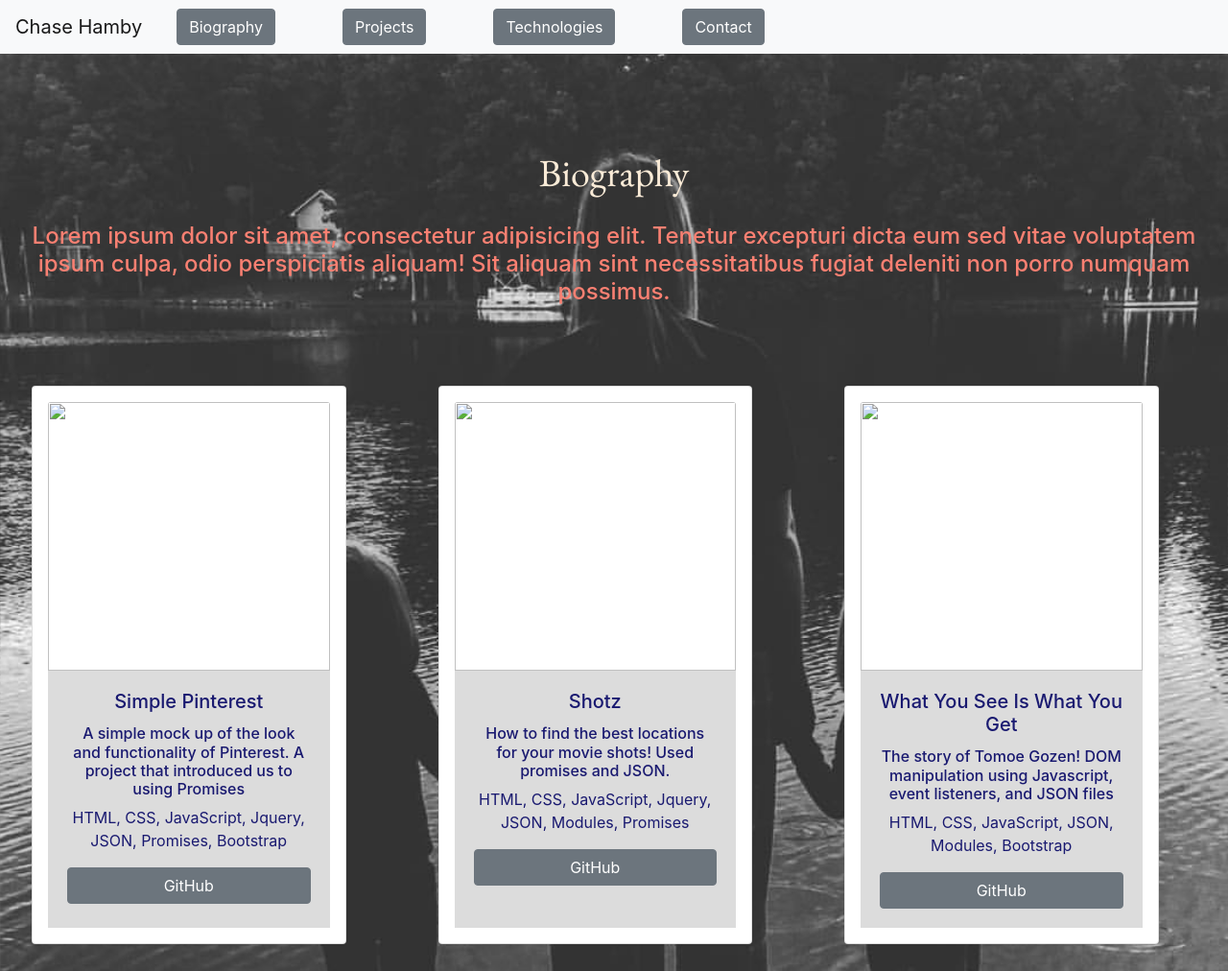
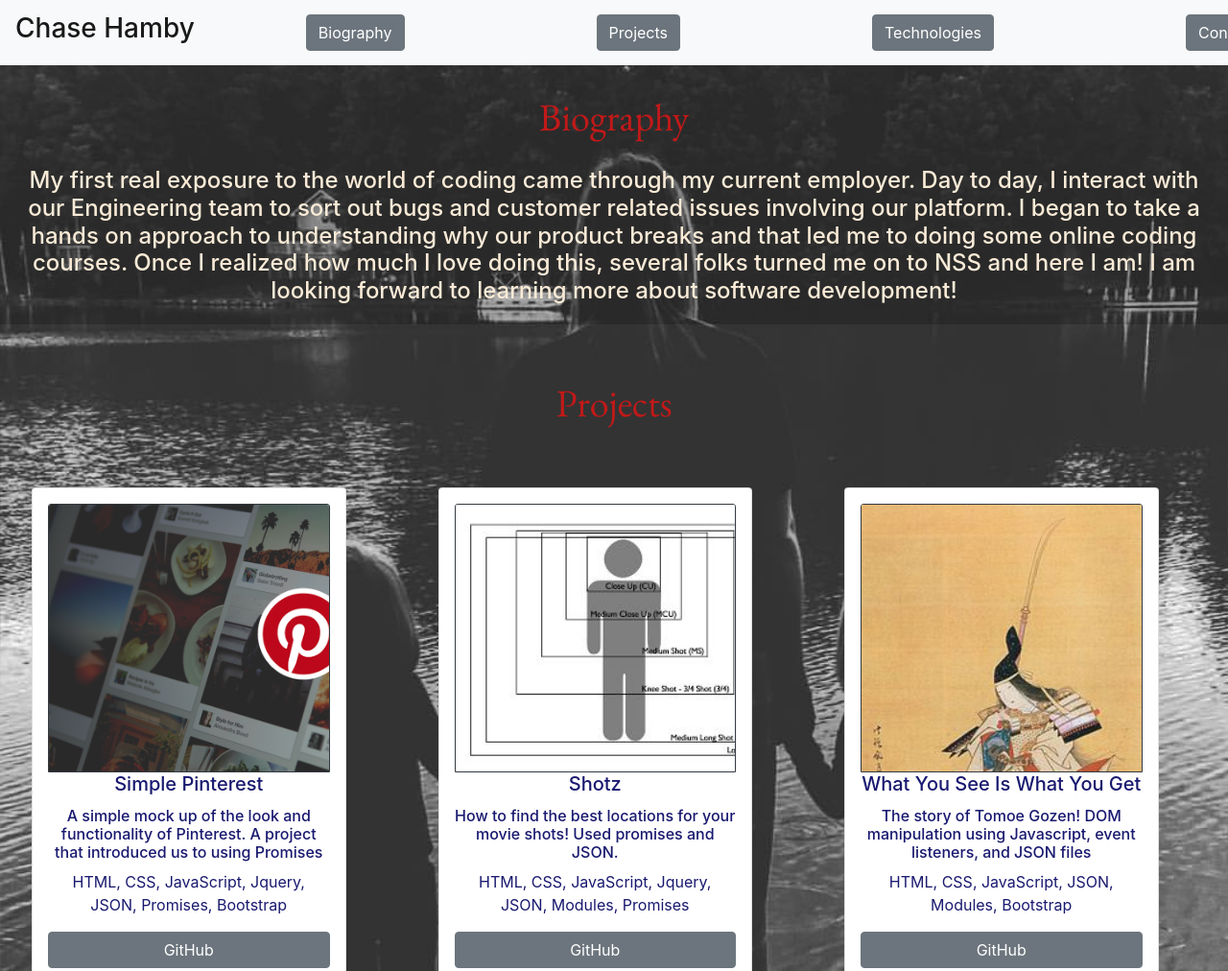
Before and after one commit to ChaseHamby/Personal-Bio-Site, a website built with webpack: page src/index.html in a window 1280 px wide. Shown: the top 1012 px of the page at 96% size. Built offline with nearby package versions, Linux system fonts and the light colour scheme; data requests are answered from the project's data file; files whose address does not match are found by name.

Commit message:
styling looks gooood

```diff
--- a/db/projects.json
+++ b/db/projects.json
@@ -3,7 +3,7 @@
   {
     "id": "project1",
     "title": "Simple Pinterest",
-    "imageUrl": "<img src='http://cdn.akc.org/content/article-body-image/funny-pembroke_welsh_corgi.jpg'>",
+    "imageUrl": "https://github.com/ChaseHamby/Personal-Bio-Site/blob/master/src/images/pinterest.png?raw=true",
     "description": "A simple mock up of the look and functionality of Pinterest. A project that introduced us to using Promises",
     "technologiesUsed":"HTML, CSS, JavaScript, Jquery, JSON, Promises, Bootstrap",
     "githubUrl": "https://github.com/ChaseHamby/simple-pinterest"
@@ -11,7 +11,7 @@
   {
     "id": "project2",
     "title": "Shotz",
-    "imageUrl": "<img src='https://user-images.githubusercontent.com/16019344/47607593-a1cc6580-d9e7-11e8-9c6b-d0d9d2cc2c2a.png'>",
+    "imageUrl": "https://github.com/ChaseHamby/Personal-Bio-Site/blob/master/src/images/shotz.jpg?raw=true",
     "description": "How to find the best locations for your movie shots! Used promises and JSON.",
     "technologiesUsed":"HTML, CSS, JavaScript, Jquery, JSON, Modules, Promises",
     "githubUrl": "https://github.com/ChaseHamby/shotz"
@@ -19,7 +19,7 @@
   {
     "id": "project3",
     "title": "What You See Is What You Get",
-    "imageUrl": "<img src='http://cdn.akc.org/content/article-body-image/funny-pembroke_welsh_corgi.jpg'>",
+    "imageUrl": "https://github.com/ChaseHamby/Personal-Bio-Site/blob/master/src/images/tomoe.jpg?raw=true",
     "description": "The story of Tomoe Gozen! DOM manipulation using Javascript, event listeners, and JSON files",
     "technologiesUsed":"HTML, CSS, JavaScript, JSON, Modules, Bootstrap",
     "githubUrl": "https://github.com/ChaseHamby/What-You-See-Is-What-You-Get"
@@ -27,7 +27,7 @@
   {
     "id": "project4",
     "title": "Thrones",
-    "imageUrl": "<img src='http://cdn.akc.org/content/article-body-image/funny-pembroke_welsh_corgi.jpg'>",
+    "imageUrl":"https://github.com/ChaseHamby/Personal-Bio-Site/blob/master/src/images/thrones.jpeg?raw=true",
     "description": "A Game of Thrones site where you can sort characters based on their house. Project utilized to give us more experience with JS event listeners",
     "technologiesUsed":"HTML, CSS, JavaScript, JSON, Modules, Bootstrap",
     "githubUrl": "https://github.com/ChaseHamby/thrones"
@@ -35,7 +35,7 @@
   {
     "id": "project5",
     "title": "Adoption Website",
-    "imageUrl": "<img src='http://cdn.akc.org/content/article-body-image/funny-pembroke_welsh_corgi.jpg'>",
+    "imageUrl": "https://github.com/ChaseHamby/Personal-Bio-Site/blob/master/src/images/adoption.jpg?raw=true",
     "description": "An adoption website where you are able to sort based on pet type (cat, dino, dog, or all). Very similar to the Thrones project in that it gave us more experience with event listeners.",
     "technologiesUsed":"HTML, CSS, Vanilla JavaScript, Version Control with Github, Bootstrap",
     "githubUrl": "https://github.com/ChaseHamby/Adoption-Website"
@@ -43,7 +43,7 @@
   {
     "id": "project6",
     "title": "Sorting Hat",
-    "imageUrl": "<img src='http://cdn.akc.org/content/article-body-image/funny-pembroke_welsh_corgi.jpg'>",
+    "imageUrl": "https://github.com/ChaseHamby/Personal-Bio-Site/blob/master/src/images/sorting.jpeg?raw=true",
     "description": "A project that brings Hogwarts' Sorting Hat to life! Users are able to sort students into Houses and expel them. Worked with event listeners (particularly click events).",
     "technologiesUsed":"HTML, CSS, Vanilla JavaScript, Version Control with Github",
     "githubUrl": "https://github.com/ChaseHamby/Sorting-Hat"
@@ -51,7 +51,7 @@
   {
     "id": "project7",
     "title": "Language Translator",
-    "imageUrl": "<img src='https://encrypted-tbn0.gstatic.com/images?q=tbn:ANd9GcS5Sj5Az7s0LcfkSe_i3amfURfXhgL2dDMPO-JV_S23QsC2CMl9'>",
+    "imageUrl": "https://github.com/ChaseHamby/Personal-Bio-Site/blob/master/src/images/translate.jpeg?raw=true",
     "description": "An app that uses a limited dictionary and then translates a holiday card message from English into another language.",
     "technologiesUsed": "HTML, CSS, Vanilla JavaScript, Version Control with Github",
     "githubUrl": "https://github.com/ChaseHamby/Language-Translator"
--- a/src/index.html
+++ b/src/index.html
@@ -10,7 +10,7 @@
 <body>
   <!-- Navigation -->
   <nav class="navbar navbar-expand-lg navbar-light bg-light">
-      <a class="navbar-brand" href="index.html">Chase Hamby</a>
+      <a class="navbar-brand" href="index.html"><h3>Chase Hamby</h3></a>
       <button class="navbar-toggler" type="button" data-toggle="collapse" data-target="#navbarNav" aria-controls="navbarNav" aria-expanded="false" aria-label="Toggle navigation">
           <span class="navbar-toggler-icon"></span>
       </button>
@@ -29,22 +29,25 @@
           </li>
           </ul>
       </div>
-      </nav>
+    </nav>
   <!-- End Navigation -->
 
-  <div id="bio-container">
+  <div id="bio-container" class="bio pt-5">
     <a href="#bio-link"></a>
     <h1> Biography </h1>
-    <h4>Lorem ipsum dolor sit amet, consectetur adipisicing elit. Tenetur excepturi dicta eum sed vitae voluptatem ipsum culpa, odio perspiciatis aliquam! Sit aliquam sint necessitatibus fugiat deleniti non porro numquam possimus.</h4>
+    <h4>My first real exposure to the world of coding came through my current employer. Day to day, I interact with our Engineering team to sort out bugs and customer related issues involving our platform. I began to take a hands on approach to understanding why our product breaks and that led me to doing some online coding courses. Once I realized how much I love doing this, several folks turned me on to NSS and here I am! I am looking forward to learning more about software development!</h4>
   </div>
 
+  <h1>Projects</h1>
   <div id="project-container" class="row mt-3">
-    <a href="#project-link"></a>
-  </div>
+      <a href="#project-link"></a>
+    </div>
 
-  <div id="technology-container" class="pb-3">
+
+
+  <div id="technology-container" class="tech">
     <a href="#tech-link"></a>
-    <h1>Technologies</h1>
+    <h1 class="pb-3">Technologies</h1>
     <img src="https://upload.wikimedia.org/wikipedia/commons/thumb/6/61/HTML5_logo_and_wordmark.svg/1200px-HTML5_logo_and_wordmark.svg.png" class="img">
     <img src="https://aprilrwatson.com/img/CSS3.png" class="img">
     <img src="https://antoineguillot.files.wordpress.com/2016/07/learn-javascript.png?w=344" class="img">
@@ -56,25 +59,19 @@
     <img src="https://www.codementor.io/assets/page_img/learning-git.png" class="img">
   </div>
 
-  <div id="contact-container" class="row mt-3">
-    <a href="#contact-link"></a>
-  </div>
-
-
   <!-- Footer -->
-  <div class="pb-5">
+  <div class="footer pb-3">
     <h1>Contact</h1>
   </div>
   <footer class="page-footer d-flex justify-content-around">
-     <a href="mailto:c.chase.hamby@gmail.com"><img src="http://www.asr-tarbes.fr/wp-content/uploads/2017/03/icone-mail-orange.png" class="img"></a></li>
-     <a href="https://github.com/ChaseHamby"><img src="https://avatars0.githubusercontent.com/u/9919?s=280&v=4" class="img"></a></li>
-     <a href="https://www.linkedin.com/in/chase-hamby-17a47070/"><img src="https://upload.wikimedia.org/wikipedia/commons/thumb/f/f9/Linkedin_Shiny_Icon.svg/2000px-Linkedin_Shiny_Icon.svg.png" class="img"></a></li>
+     <a href="mailto:c.chase.hamby@gmail.com"><img src="http://www.asr-tarbes.fr/wp-content/uploads/2017/03/icone-mail-orange.png" class="img" title="email""></a></li>
+     <a href="https://github.com/ChaseHamby"><img src="https://avatars0.githubusercontent.com/u/9919?s=280&v=4" class="img" title="GitHub Profile"></a></li>
+     <a href="https://www.linkedin.com/in/chase-hamby-17a47070/"><img src="https://upload.wikimedia.org/wikipedia/commons/thumb/f/f9/Linkedin_Shiny_Icon.svg/2000px-Linkedin_Shiny_Icon.svg.png" class="img" title="LinkedIn"></a></li>
   </footer>
-  <div class="d-flex justify-content-around pl-4 pr-3">
-      <p>Email</p>
-      <p>GitHub Profile</p>
-      <p>LinkedIn</p>
-  </div>
+
+  <div id="contact-container" class="row mt-3">
+      <a href="#contact-link"></a>
+    </div>
   <!-- End Footer -->
 
 </body>
--- a/src/index.js
+++ b/src/index.js
@@ -1,10 +1,7 @@
-import $ from 'jquery';
+import 'jquery';
 import 'bootstrap';
 import projectView from './javascripts/components/projects';
 import './index.scss';
-import familyPhoto from './images/family.jpg';
-
-$('#familyPhoto').attr('src', familyPhoto);
 
 const initializeMainView = () => {
   projectView.initializeProjectView();
--- a/src/index.scss
+++ b/src/index.scss
@@ -7,6 +7,10 @@ body {
   background-position: center;
   background-repeat: no-repeat;
   background-size: cover;
+}
+
+.bio, .tech {
+  box-shadow: inset 0 0 0 1000px rgba(0,0,0,.2);
 }
 
 .img {
@@ -21,13 +25,13 @@ body {
 
 h1, h2 {
   text-align: center;
-  padding-top: 100px;
-  color: antiquewhite;
+  padding-top: 50px;
+  color: rgb(194, 25, 25);
   font-family: 'EB Garamond', serif;
 }
 
 h4 {
-  color: salmon;
+  color: antiquewhite;
   padding: 20px;
   text-align: center;
 }
@@ -38,22 +42,26 @@ h5, h6, p {
 }
 
 .card-body {
-  background-color: gainsboro;
+  background-color: rgb(102, 82, 102);
 }
 
 .navbar {
   display: flex;
+  position: fixed;
+  width: 100%;
+  top: 0;
+  z-index: +5;
 }
 
-
 li {
-  margin-right: 50px;
-  margin-left: 20px;
+  display: flex;
+  justify-content: space-evenly;
+  margin-right: 100px;
+  margin-left: 100px;
   list-style-type: none;
   cursor: pointer;
   flex-direction: row;
 }
-
 
 ul {
   display: flex;
@@ -62,11 +70,9 @@ ul {
   justify-content: center;
 }
 
-.page-footer {
-  bottom: 10px;
+.footer, .page-footer {
   width: 100%;
 }
-
 
 .project-card{
   display: inline-block;
--- a/src/javascripts/components/projects.js
+++ b/src/javascripts/components/projects.js
@@ -5,7 +5,7 @@ const writeProjects = (arrayOfProjects) => {
   let domString = '';
   arrayOfProjects.forEach((project) => {
     domString += `<div id='${project.id}' class='card col-3 p-3 m-5'>
-        <img class='card-img-top' src='${project.imageUrl}
+        <img class='card-img-top border border-dark' src=${project.imageUrl}
         <div class="card-body">
             <h5 class="card-title">${project.title}</h5>
             <h6 class="card-text">${project.description}</h6>
--- a/webpack.config.js
+++ b/webpack.config.js
@@ -12,6 +12,7 @@ const extractScss = new ExtractTextPlugin({
 });
 
 module.exports = {
+  devtool: 'source-map',
   entry: {
     bundle: './src/index.js'
   },
```
Also changed, not shown: README.md, src/javascripts/helpers/events.js (added), 1 other file.
